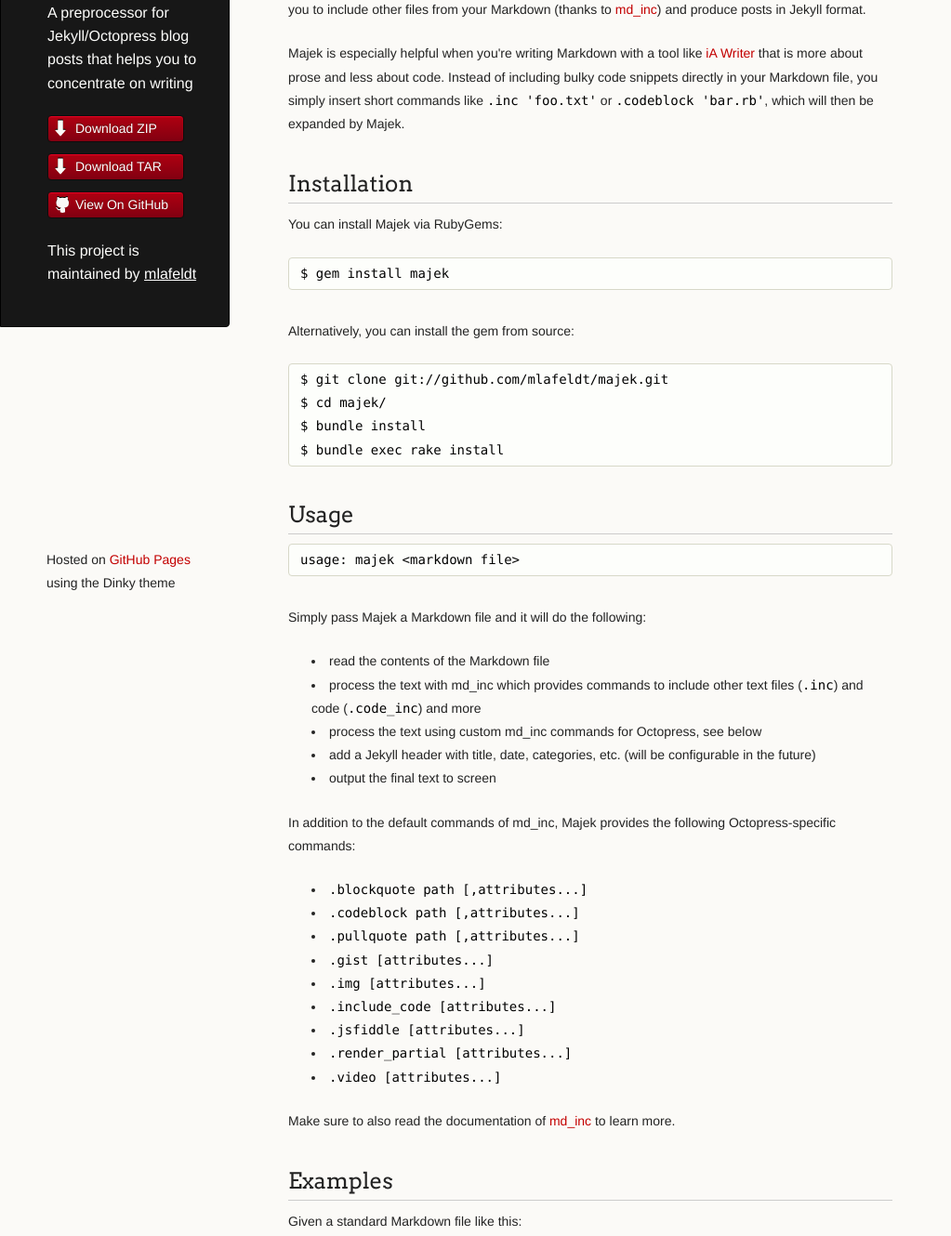
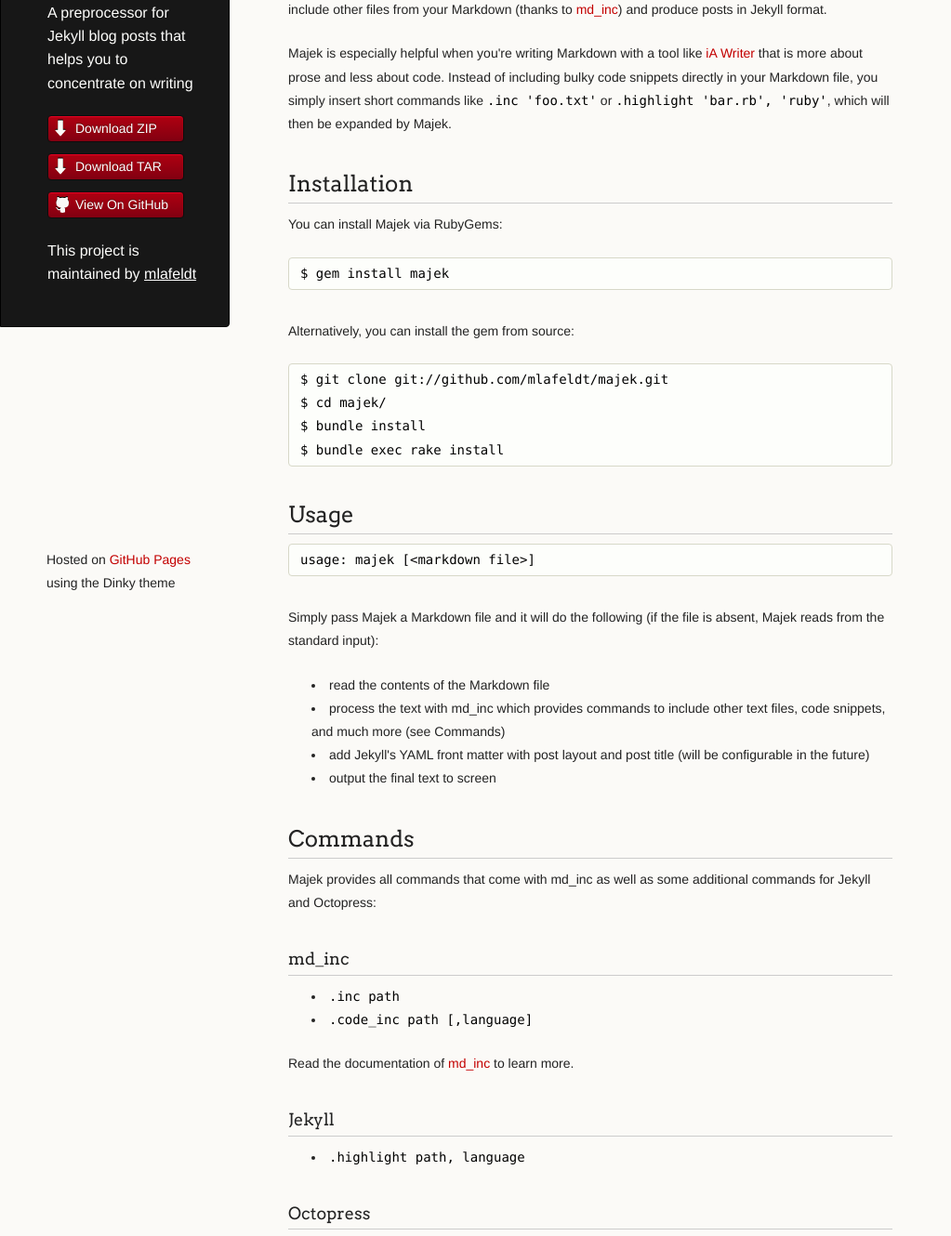
Before and after one commit to mlafeldt/majek, a plain HTML site: page index.html in a window 1280 px wide. Shown: the part 128-1458 px from the top of the page at 93% size, without its empty margins (0-1023 px from the left). Drawn offline with Linux system fonts and the light colour scheme.

Commit message:
Create gh-pages branch via GitHub

```diff
--- a/index.html
+++ b/index.html
@@ -17,7 +17,7 @@
     <div class="wrapper">
       <header>
         <h1 class="header">Majek</h1>
-        <p class="header">A preprocessor for Jekyll/Octopress blog posts that helps you to concentrate on writing</p>
+        <p class="header">A preprocessor for Jekyll blog posts that helps you to concentrate on writing</p>
 
         <ul>
           <li class="download"><a class="buttons" href="https://github.com/mlafeldt/majek/zipball/master">Download ZIP</a></li>
@@ -32,15 +32,15 @@
       <section>
         <h1>Majek</h1>
 
-<p>Majek is a preprocessor for Jekyll/Octopress blog posts that helps you to
-concentrate on writing. It allows you to include other files from your Markdown
-(thanks to <a href="https://github.com/russolsen/md_inc">md_inc</a>) and produce posts in Jekyll format.</p>
+<p>Majek is a preprocessor for Jekyll blog posts that helps you to concentrate on
+writing. It allows you to include other files from your Markdown (thanks to
+<a href="https://github.com/russolsen/md_inc">md_inc</a>) and produce posts in Jekyll format.</p>
 
 <p>Majek is especially helpful when you're writing Markdown with a tool like
 <a href="http://www.iawriter.com/">iA Writer</a> that is more about prose and less about code. Instead of including
 bulky code snippets directly in your Markdown file, you simply insert short
-commands like <code>.inc 'foo.txt'</code> or <code>.codeblock 'bar.rb'</code>, which will then be
-expanded by Majek.</p>
+commands like <code>.inc 'foo.txt'</code> or <code>.highlight 'bar.rb', 'ruby'</code>, which will then
+be expanded by Majek.</p>
 
 <h2>Installation</h2>
 
@@ -59,21 +59,36 @@ $ bundle exec rake install
 
 <h2>Usage</h2>
 
-<pre><code>usage: majek &lt;markdown file&gt;
+<pre><code>usage: majek [&lt;markdown file&gt;]
 </code></pre>
 
-<p>Simply pass Majek a Markdown file and it will do the following:</p>
+<p>Simply pass Majek a Markdown file and it will do the following (if the file is
+absent, Majek reads from the standard input):</p>
 
 <ul>
 <li>read the contents of the Markdown file</li>
 <li>process the text with md_inc which provides commands to include other text
-files (<code>.inc</code>) and code (<code>.code_inc</code>) and more</li>
-<li>process the text using custom md_inc commands for Octopress, see below</li>
-<li>add a Jekyll header with title, date, categories, etc. (will be configurable
-in the future)</li>
+files, code snippets, and much more (see Commands)</li>
+<li>add Jekyll's YAML front matter with post layout and post title (will be
+configurable in the future)</li>
 <li>output the final text to screen</li>
-</ul><p>In addition to the default commands of md_inc, Majek provides the following
-Octopress-specific commands:</p>
+</ul><h2>Commands</h2>
+
+<p>Majek provides all commands that come with md_inc as well as some additional
+commands for Jekyll and Octopress:</p>
+
+<h3>md_inc</h3>
+
+<ul>
+<li><code>.inc path</code></li>
+<li><code>.code_inc path [,language]</code></li>
+</ul><p>Read the documentation of <a href="https://github.com/russolsen/md_inc">md_inc</a> to learn more.</p>
+
+<h3>Jekyll</h3>
+
+<ul>
+<li><code>.highlight path, language</code></li>
+</ul><h3>Octopress</h3>
 
 <ul>
 <li><code>.blockquote path [,attributes...]</code></li>
@@ -85,9 +100,7 @@ Octopress-specific commands:</p>
 <li><code>.jsfiddle [attributes...]</code></li>
 <li><code>.render_partial [attributes...]</code></li>
 <li><code>.video [attributes...]</code></li>
-</ul><p>Make sure to also read the documentation of <a href="https://github.com/russolsen/md_inc">md_inc</a> to learn more.</p>
-
-<h2>Examples</h2>
+</ul><h2>Examples</h2>
 
 <p>Given a standard Markdown file like this:</p>
 
@@ -104,9 +117,6 @@ for developers to share tips and connect with one another. I've been ...
 ---
 layout: post
 title: "One Month of Coderwall Protips"
-date: 2013-02-14 11:01:09 +0100
-comments: true
-categories:
 ---
 
 On 1 January 2013, I signed up on [Coderwall](https://coderwall.com/) -- a place
```
Also changed, not shown: params.json (+1 -1 lines).
